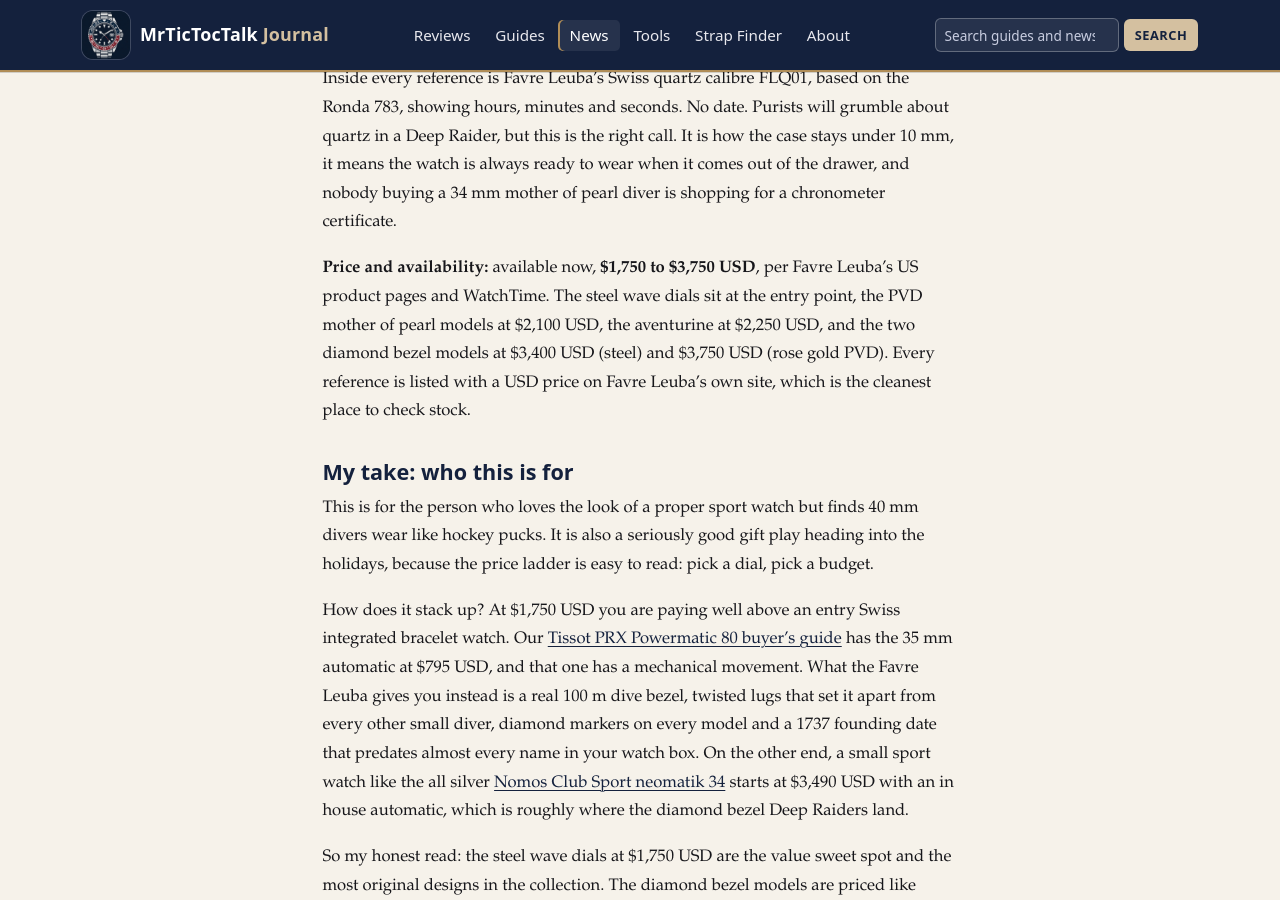
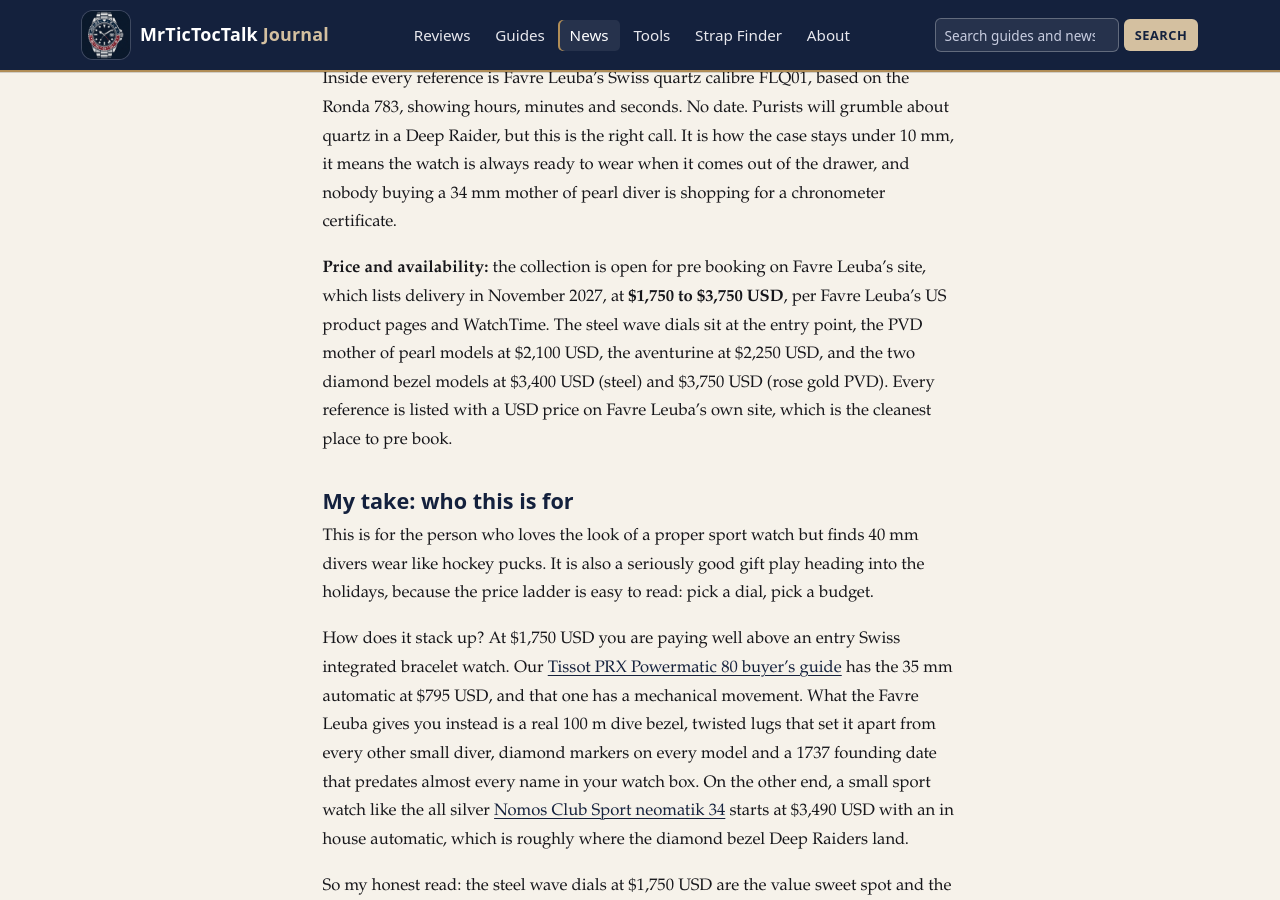
Before and after one commit to williec677/williec677.github.io, a Jekyll site: the page built from _posts/2026-11-23-favre-leuba-deep-raider-ladies-34mm-news.md, in a window 1280 px wide and 900 px high, scrolled down 3876 px. Built offline with Jekyll 4.4.1, drawn with Linux system fonts in a browser that asks for light colours; some of the changed text lies outside the part shown.

Commit message:
Correct Deep Raider Ladies availability: pre booking, delivery November 2027
The live post said the watches were available now. Favre Leuba's product pages list Pre Book Now and delivery in November 2027. Will approved this correction.

```diff
--- a/_posts/2026-11-23-favre-leuba-deep-raider-ladies-34mm-news.md
+++ b/_posts/2026-11-23-favre-leuba-deep-raider-ladies-34mm-news.md
@@ -61,7 +61,7 @@ The four steel wave dials are the ones I keep coming back to. Favre Leuba lays a
 
 Inside every reference is Favre Leuba's Swiss quartz calibre FLQ01, based on the Ronda 783, showing hours, minutes and seconds. No date. Purists will grumble about quartz in a Deep Raider, but this is the right call. It is how the case stays under 10 mm, it means the watch is always ready to wear when it comes out of the drawer, and nobody buying a 34 mm mother of pearl diver is shopping for a chronometer certificate.
 
-**Price and availability:** available now, **$1,750 to $3,750 USD**, per Favre Leuba's US product pages and WatchTime. The steel wave dials sit at the entry point, the PVD mother of pearl models at $2,100 USD, the aventurine at $2,250 USD, and the two diamond bezel models at $3,400 USD (steel) and $3,750 USD (rose gold PVD). Every reference is listed with a USD price on Favre Leuba's own site, which is the cleanest place to check stock.
+**Price and availability:** the collection is open for pre booking on Favre Leuba's site, which lists delivery in November 2027, at **$1,750 to $3,750 USD**, per Favre Leuba's US product pages and WatchTime. The steel wave dials sit at the entry point, the PVD mother of pearl models at $2,100 USD, the aventurine at $2,250 USD, and the two diamond bezel models at $3,400 USD (steel) and $3,750 USD (rose gold PVD). Every reference is listed with a USD price on Favre Leuba's own site, which is the cleanest place to pre book.
 
 ## My take: who this is for
 
@@ -77,4 +77,4 @@ A quartz watch you love deserves a safe place to rest between wears. A {% includ
 
 ## The bottom line
 
-Favre Leuba Deep Raider Ladies: 11 references, 34 mm by 9.89 mm steel, twisted lugs, integrated three link bracelet, 100 m, unidirectional bezel (nine dive scales, two with 48 VVS diamonds), wave pattern, mother of pearl and aventurine dials, Swiss quartz FLQ01 on a Ronda 783 base, available now from $1,750 to $3,750 USD. Steel wave dial or blue aventurine: which one would you put on your wrist?
+Favre Leuba Deep Raider Ladies: 11 references, 34 mm by 9.89 mm steel, twisted lugs, integrated three link bracelet, 100 m, unidirectional bezel (nine dive scales, two with 48 VVS diamonds), wave pattern, mother of pearl and aventurine dials, Swiss quartz FLQ01 on a Ronda 783 base, open for pre booking on Favre Leuba's site, which lists delivery in November 2027, from $1,750 to $3,750 USD. Steel wave dial or blue aventurine: which one would you put on your wrist?
```
Also changed, not shown: release-log.md (+5 -0 lines).
